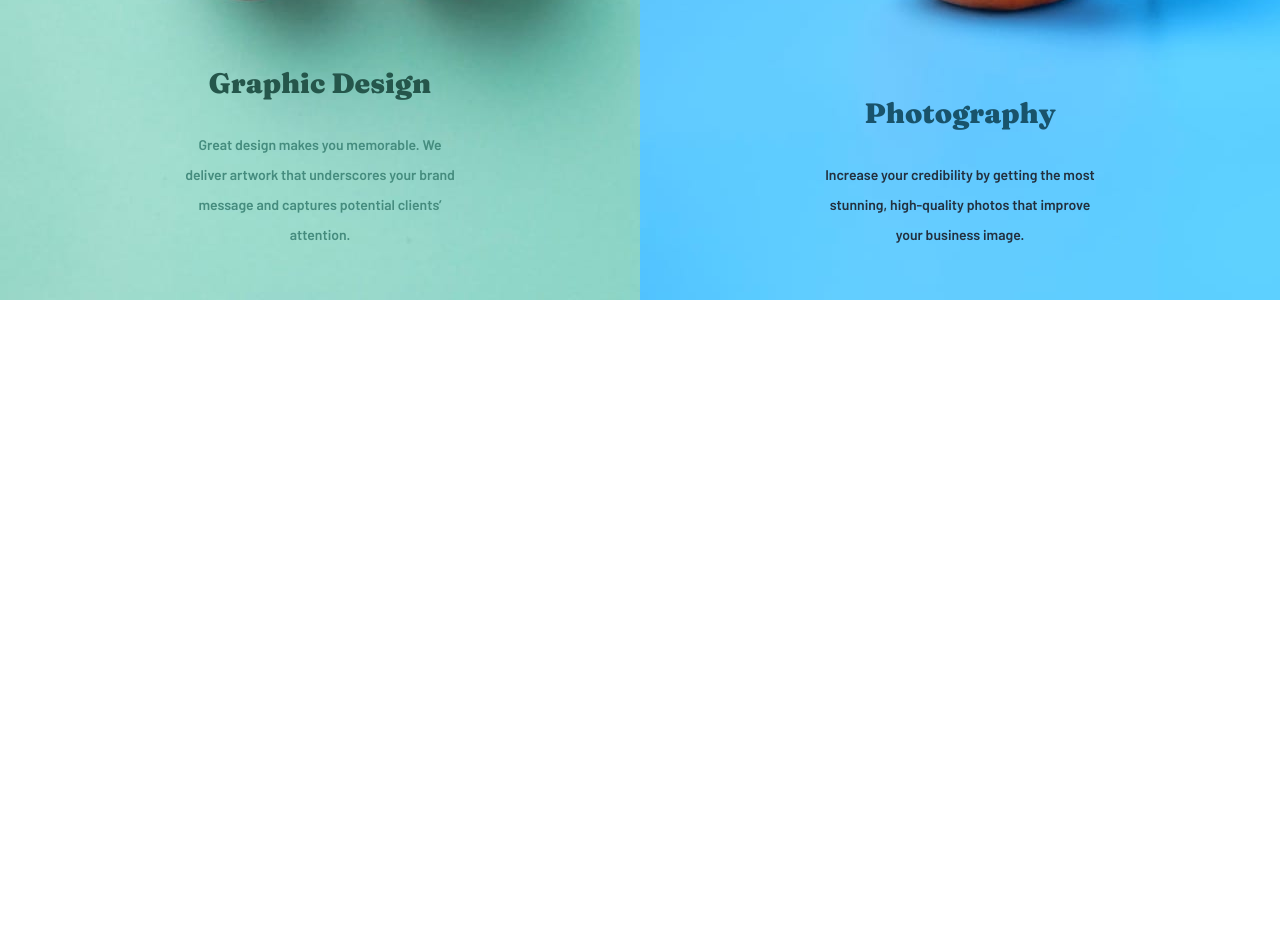
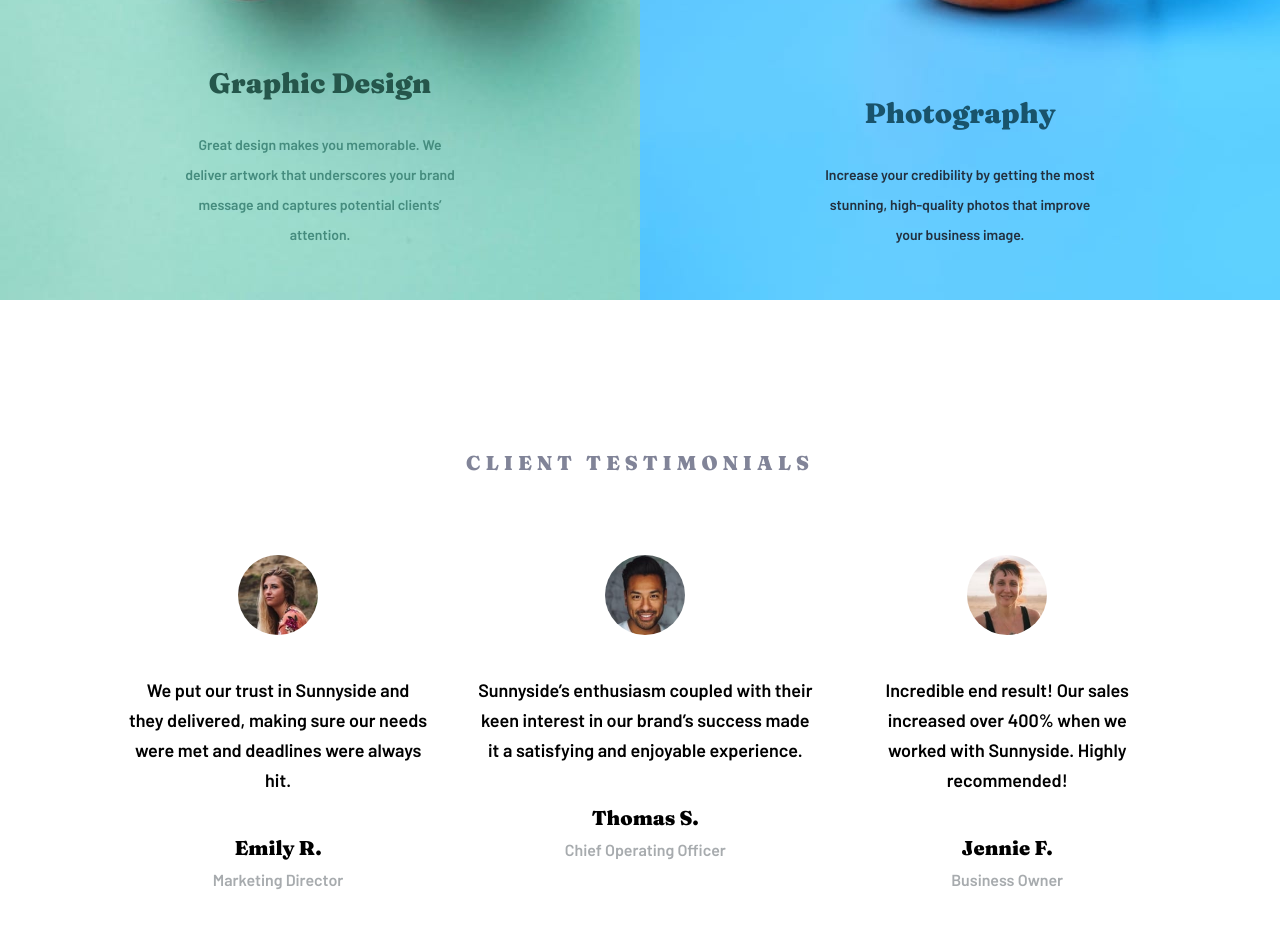
Before and after one commit to cloviswrodrigues/sunnyside_agency_landing_page, a website: page frontend/index.html in a window 1280 px wide. Shown: the part 2291-3219 px from the top of the page. Before the commit the page ends 2591 px from the top, so only its background shows below. Drawn offline with Linux system fonts and the light colour scheme.

Commit message:
stylized testimonials section

```diff
--- a/frontend/index.html
+++ b/frontend/index.html
@@ -82,6 +82,35 @@
         </div>
       </div>
     </section>
+    <section class="testimonials">
+      <h4>Client testimonials</h4>
+      <div class="testimonials__wrapper">
+        <div class="testimonials__item">
+          <img class="testimonials__profile" src="./images/image-emily.jpg" alt="">
+          <p class="testimonials__description">
+            We put our trust in Sunnyside and they delivered, making sure our needs were met and deadlines were always hit.
+          </p>
+          <p class="testimonials__name">Emily R.</p>
+          <p class="testimonials__role">Marketing Director</p>
+        </div>
+        <div class="testimonials__item">
+          <img class="testimonials__profile" src="./images/image-thomas.jpg" alt="">
+          <p class="testimonials__description">
+            Sunnyside’s enthusiasm coupled with their keen interest in our brand’s success made it a satisfying and enjoyable experience.
+          </p>
+          <p class="testimonials__name">Thomas S.</p>
+          <p class="testimonials__role">Chief Operating Officer </p>
+        </div>
+        <div class="testimonials__item">
+          <img class="testimonials__profile" src="./images/image-jennie.jpg" alt="">
+          <p class="testimonials__description">
+            Incredible end result! Our sales increased over 400% when we worked with Sunnyside. Highly recommended!
+          </p>
+          <p class="testimonials__name">Jennie F.</p>
+          <p class="testimonials__role">Business Owner </p>
+        </div>
+      </div>
+    </section>
   </main>
 
 
@@ -89,21 +118,6 @@
   <div style="display: none;">
 
 
-
-
-    Client testimonials
-
-    We put our trust in Sunnyside and they delivered, making sure our needs were met and deadlines were always hit.
-    Emily R.
-    Marketing Director
-
-    Sunnyside’s enthusiasm coupled with their keen interest in our brand’s success made it a satisfying and enjoyable experience.
-    Thomas S.
-    Chief Operating Officer
-
-    Incredible end result! Our sales increased over 400% when we worked with Sunnyside. Highly recommended!
-    Jennie F.
-    Business Owner
 
     About
     Services
--- a/frontend/scss/_component.scss
+++ b/frontend/scss/_component.scss
@@ -119,3 +119,55 @@
         }
     }
 }
+
+.testimonials {
+    width: 80%;
+    margin: 0 auto;
+    padding: 15rem 0;
+
+    h4 {
+        font-size: 2rem;
+        font-family: Fraunces, sans-serif;
+        font-weight: 900;
+        color: $color-dark-grayish-blue;
+        text-align: center;
+        text-transform: uppercase;
+        letter-spacing: .5rem;
+        margin-bottom: 8rem;
+    }
+
+    &__wrapper {
+        display: flex;
+        gap: 5rem;
+    }
+
+    &__item {
+        display: flex;
+        flex-direction: column;
+        align-items: center;
+    }
+
+    &__profile {
+        width: 8rem;
+        border-radius: 50%;
+    }
+
+    &__description {
+        text-align: center;
+        margin: 4rem 0;
+        font-size: 1.8rem;
+        line-height: 3rem;
+    }
+
+    &__name {
+        font-size: 2rem;
+        font-family: Fraunces, sans-serif;
+        font-weight: 900;
+    }
+
+    &__role {
+        margin-top: 1rem;
+       font-size: 1.6rem;
+       color: $color-grayish-blue;
+    }
+}
```
Also changed, not shown: frontend/css/style.css, 1 other file.
